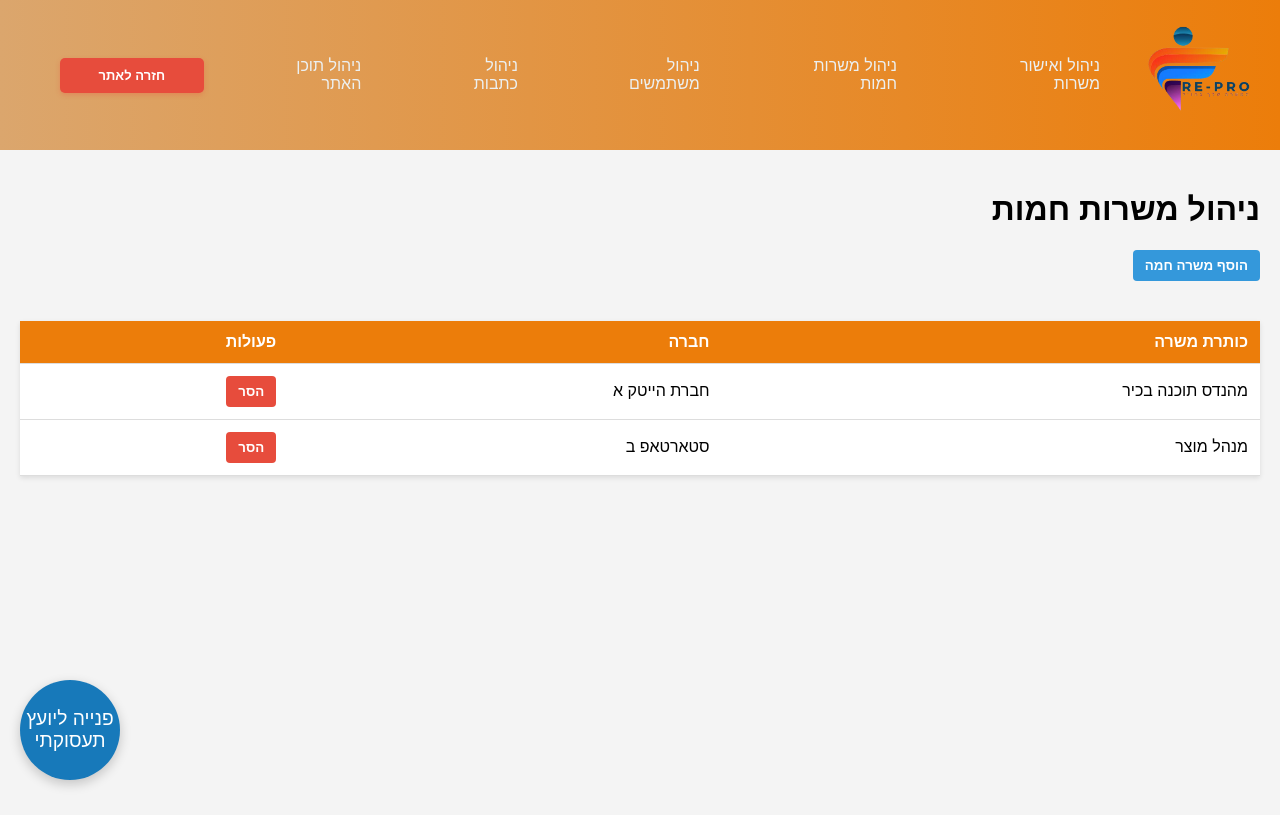
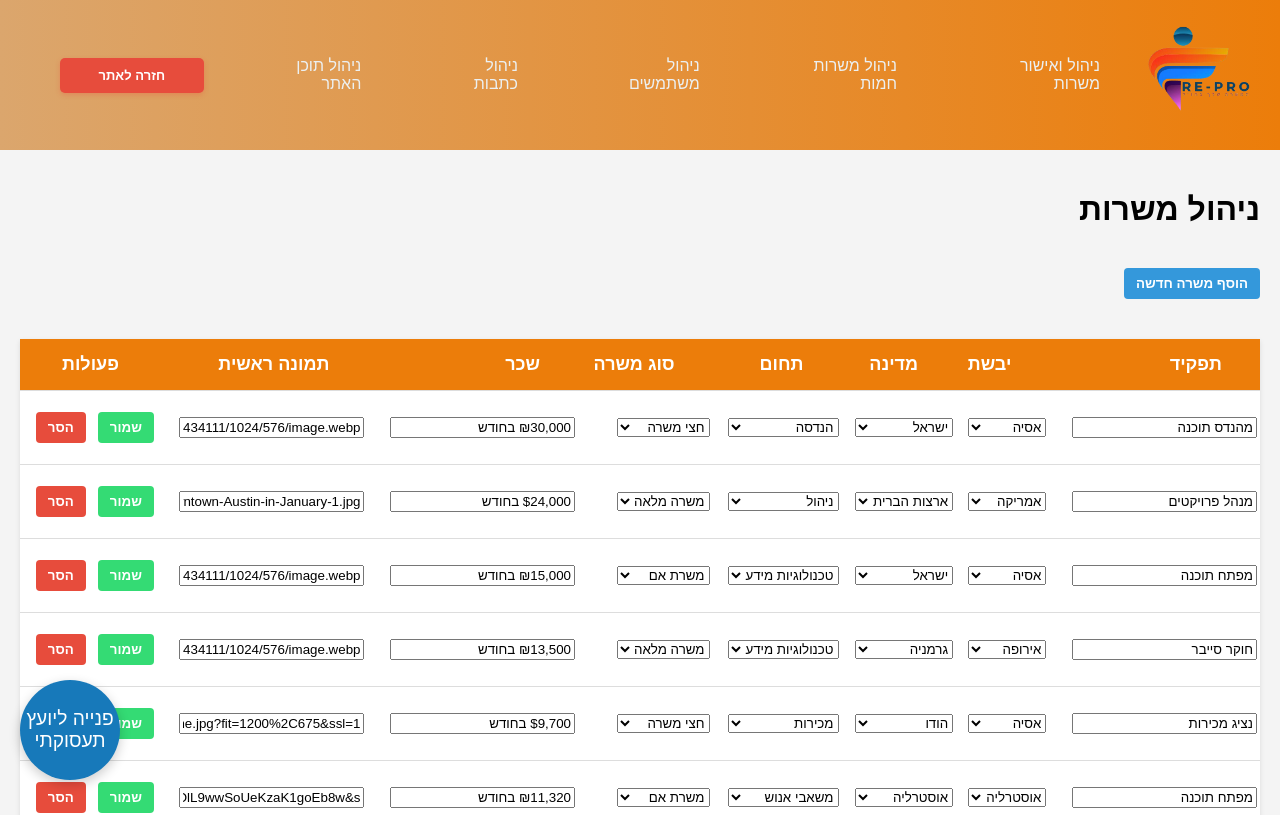
Before and after one commit to RafiGabizon/Re-pro, a React (Create React App) app: page /admin/hot-jobs in a window 1280 px wide. Shown: the top 815 px of the page. Built offline with nearby package versions, Linux system fonts and the light colour scheme; the HTML template or start-up script is replaced by a standard one.

Commit message:
add and create manage system for hot jobs

```diff
--- a/package.json
+++ b/package.json
@@ -13,6 +13,7 @@
     "react-dom": "^18.2.0",
     "react-icons": "^5.2.1",
     "react-modal": "^3.16.1",
+    "react-round-flags": "^1.0.5",
     "react-router-dom": "^6.23.1",
     "react-scripts": "5.0.1",
     "react-world-flags": "^1.6.0",
--- a/src/App.js
+++ b/src/App.js
@@ -19,10 +19,11 @@ import Register from './pages/Register';
 import RegisterStepTwo from './pages/RegisterStepTwo';
 import ConfirmRegistration from './pages/ConfirmRegistration';
 import { TfiEmail } from "react-icons/tfi";
-import AdminHome from './pages/admin/AdminHome';
+import AdminHome from './pages/admin/AdminHomePage';
 import ManageJobs from './pages/admin/ManageJobs';
 import ManageHotJobs from './pages/admin/ManageHotJobs';
 import AdminNavbar from './Components/admin/AdminNavbar';
+import { JobsProvider } from './context/JobsContext';
 
 
 function NavbarSelector() {
@@ -43,6 +44,7 @@ function App() {
     };
 
     return (
+        <JobsProvider>
         <BrowserRouter>
             <NavbarSelector />
             <Routes>
@@ -78,6 +80,7 @@ function App() {
                 </button>
             <Footer />
         </BrowserRouter>
+        </JobsProvider>
     );
 }
 
--- a/src/Components/JobsCarusel.js
+++ b/src/Components/JobsCarusel.js
@@ -1,10 +1,11 @@
-import React, { useState, useEffect } from "react";
-import { jobs_ar } from "../data/jobs";
+import React, { useState, useEffect,useContext } from "react";
+import { JobsContext } from '../context/JobsContext';
 import JobsComp from "./JobsComp";
 import '../styles/jobsCarousel.css';
 import { FaArrowLeft, FaArrowRight } from 'react-icons/fa';
 
 export default function JobsCarousel() {
+    const { jobs } = useContext(JobsContext);
     const [currentIndex, setCurrentIndex] = useState(0);
     const [itemsPerPage, setItemsPerPage] = useState(2);
 
@@ -20,33 +21,28 @@ export default function JobsCarousel() {
         window.addEventListener("resize", handleResize);
         handleResize();
 
-        const interval = setInterval(() => {
-            // nextSlide();
-        }, 8500);
-
         return () => {
             window.removeEventListener("resize", handleResize);
-            clearInterval(interval);
         };
     }, []);
 
     const nextSlide = () => {
-        setCurrentIndex((prevIndex) => (prevIndex + itemsPerPage) % jobs_ar.length);
+        setCurrentIndex((prevIndex) => (prevIndex + itemsPerPage) % jobs.length);
     };
 
     const prevSlide = () => {
-        setCurrentIndex((prevIndex) => (prevIndex - itemsPerPage + jobs_ar.length) % jobs_ar.length);
+        setCurrentIndex((prevIndex) => (prevIndex - itemsPerPage + jobs.length) % jobs.length);
     };
 
-    if (jobs_ar.length === 0) {
+    if (jobs.length === 0) {
         return <div className="no-jobs">אין משרות זמינות כרגע.</div>;
     }
 
     const getIndicatorText = () => {
         if (itemsPerPage === 1) {
-            return `משרה ${currentIndex + 1} מתוך ${jobs_ar.length}`;
+            return `משרה ${currentIndex + 1} מתוך ${jobs.length}`;
         } else {
-            return `משרות ${currentIndex + 1}-${Math.min(currentIndex + itemsPerPage, jobs_ar.length)} מתוך ${jobs_ar.length}`;
+            return `משרות ${currentIndex + 1}-${Math.min(currentIndex + itemsPerPage, jobs.length)} מתוך ${jobs.length}`;
         }
     };
 
@@ -60,7 +56,7 @@ export default function JobsCarousel() {
             </div>
             <div className="carousel-content">
                 <div className="carousel-items-wrapper">
-                    {jobs_ar.slice(currentIndex, currentIndex + itemsPerPage).map((item, index) => (
+                    {jobs.slice(currentIndex, currentIndex + itemsPerPage).map((item, index) => (
                         <div key={currentIndex + index} className="carousel-item active">
                             <JobsComp item={item} />
                         </div>
@@ -74,7 +70,7 @@ export default function JobsCarousel() {
                 <FaArrowRight />
             </button>
             <div className="carousel-dots">
-                {Array.from({ length: Math.ceil(jobs_ar.length / itemsPerPage) }).map((_, index) => (
+                {Array.from({ length: Math.ceil(jobs.length / itemsPerPage) }).map((_, index) => (
                     <span
                         key={index}
                         className={`dot ${index * itemsPerPage === currentIndex ? 'active' : ''}`}
--- a/src/Components/JobsComp.js
+++ b/src/Components/JobsComp.js
@@ -11,7 +11,12 @@ const countryCodeMap = {
     "ארצות הברית": "US",
     "ישראל": "IL",
     "אוסטרליה": "AU",
-    "גרמניה": "DE"
+    "גרמניה": "DE",
+    "צרפת": "FR",
+    "בריטניה": "GB",
+    "יפן": "JP",
+    "קנדה": "CA"
+
 };
 
 // פונקציה להמרת שם המדינה לקוד מדינה
--- /dev/null
+++ b/src/context/JobsContext.js
@@ -0,0 +1,29 @@
+// JobsContext.js
+import React, { createContext, useState, useEffect } from 'react';
+import { jobs_ar } from "../data/jobs";
+
+export const JobsContext = createContext();
+
+export const JobsProvider = ({ children }) => {
+  const [jobs, setJobs] = useState([]);
+
+  useEffect(() => {
+    const savedJobs = localStorage.getItem('hotJobs');
+    if (savedJobs) {
+      setJobs(JSON.parse(savedJobs));
+    } else {
+      setJobs(jobs_ar);
+    }
+  }, []);
+
+  const updateJobs = (newJobs) => {
+    setJobs(newJobs);
+    localStorage.setItem('hotJobs', JSON.stringify(newJobs));
+  };
+
+  return (
+    <JobsContext.Provider value={{ jobs, updateJobs }}>
+      {children}
+    </JobsContext.Provider>
+  );
+};
--- a/src/pages/JobDetail.js
+++ b/src/pages/JobDetail.js
@@ -1,11 +1,12 @@
-import React from 'react';
+import React, { useContext } from 'react';
 import { useParams } from 'react-router-dom';
-import { jobs_ar } from '../data/jobs';
+import { JobsContext } from '../context/JobsContext';
 import '../styles/jobDetail.css';
 
 export default function JobDetail() {
   const { id } = useParams();
-  const job = jobs_ar.find(item => item.id === parseInt(id));
+  const { jobs } = useContext(JobsContext);
+  const job = jobs.find(item => item.id === parseInt(id));
 
   if (!job) {
     return <div>המשרה לא נמצאה</div>;
--- a/src/pages/admin/ManageHotJobs.js
+++ b/src/pages/admin/ManageHotJobs.js
@@ -1,39 +1,148 @@
-import React, { useState } from 'react';
+import React, {useContext, useState} from 'react';
 import '../../styles/admin/manageHotJobs.css';
+import { JobsContext } from '../../context/JobsContext';
+
+
+const uniqueContinents = ['אסיה', 'אמריקה', 'אפריקה', 'אירופה', 'אוסטרליה'];
+const uniqueStates = ['ישראל', 'ארצות הברית', 'קנדה', 'בריטניה', 'גרמניה', 'צרפת', 'הודו', 'יפן', 'אוסטרליה'];
+const uniqueDomains = [ 'ניהול', 'טכנולוגיות מידע', 'שיווק', 'פיננסים', 'משאבי אנוש', 'עיצוב', 'הנדסה', 'מכירות', 'ייעוץ'];
+const uniqueJobTypes = ['חצי משרה', 'משרה מלאה', 'משרת אם'];
+
 
 function ManageHotJobs() {
-  const [hotJobs, setHotJobs] = useState([
-    { id: 1, title: 'מהנדס תוכנה בכיר', company: 'חברת הייטק א' },
-    { id: 2, title: 'מנהל מוצר', company: 'סטארטאפ ב' },
-  ]);
+  const { jobs, updateJobs } = useContext(JobsContext);
+  const [editedJobs, setEditedJobs] = useState({});
 
   const addHotJob = () => {
-    const newJob = { id: Date.now(), title: 'משרה חדשה', company: 'חברה חדשה' };
-    setHotJobs([...hotJobs, newJob]);
+    const newJob = {
+      id: Date.now(),
+      mainImg: "https://via.placeholder.com/150",
+      Continents: "יבשת חדשה",
+      State: "מדינה חדשה",
+      countryFlag: "https://via.placeholder.com/30",
+      Domains: "תחום חדש",
+      JobType: "סוג משרה חדש",
+      Salary: "שכר חדש",
+      jobTitle: "תפקיד חדש",
+      jobDescription: "תיאור משרה חדש",
+    };
+    updateJobs([...jobs, newJob]);
   };
 
   const removeHotJob = (id) => {
-    setHotJobs(hotJobs.filter(job => job.id !== id));
+    updateJobs(jobs.filter(job => job.id !== id));
   };
+
+    // פונקציה לעדכון המצב הזמני בשדה מסויים
+  const handleFieldChange = (id, field, value) => {
+    setEditedJobs(prevState => ({
+      ...prevState,
+      [id]: {
+        ...prevState[id],
+        [field]: value
+      }
+    }));
+  };
+
+    // פונקציה לשמירת השינויים במצב הקבוע
+  const saveJobChanges = (id) => {
+    const updatedJob = editedJobs[id];
+    if (updatedJob) {
+      updateJobs(jobs.map(job =>
+        job.id === id ? { ...job, ...updatedJob } : job
+      ));
+      // מחיקת השינויים הזמניים לאחר שמירה
+      setEditedJobs(prevState => {
+        const newState = { ...prevState };
+        delete newState[id];
+        return newState;
+      });
+    }
+  };
+
 
   return (
     <div className="manage-hot-jobs">
-      <h1>ניהול משרות חמות</h1>
-      <button onClick={addHotJob} className="add-btn">הוסף משרה חמה</button>
+      <h1>ניהול משרות</h1>
+      <button onClick={addHotJob} className="add-btn">הוסף משרה חדשה</button>
       <table className="hot-jobs-table">
         <thead>
           <tr>
-            <th>כותרת משרה</th>
-            <th>חברה</th>
+            <th>תפקיד</th>
+            <th>יבשת</th>
+            <th>מדינה</th>
+            <th>תחום</th>
+            <th>סוג משרה</th>
+            <th>שכר</th>
+            <th>תמונה ראשית</th>
             <th>פעולות</th>
           </tr>
         </thead>
         <tbody>
-          {hotJobs.map(job => (
+          {jobs.map(job => (
             <tr key={job.id}>
-              <td>{job.title}</td>
-              <td>{job.company}</td>
               <td>
+                <input
+                  value={editedJobs[job.id]?.jobTitle || job.jobTitle}
+                  onChange={(e) => handleFieldChange(job.id, 'jobTitle', e.target.value)}
+                />
+              </td>
+               <td>
+                <select
+                  value={editedJobs[job.id]?.Continents || job.Continents}
+                  onChange={(e) => handleFieldChange(job.id, 'Continents', e.target.value)}
+                >
+                  {uniqueContinents.map(continent => (
+                    <option key={continent} value={continent}>{continent}</option>
+                  ))}
+                </select>
+              </td>
+              <td>
+                <select
+                  value={editedJobs[job.id]?.State || job.State}
+                  onChange={(e) => handleFieldChange(job.id, 'State', e.target.value)}
+                >
+                  {uniqueStates.map(state => (
+                    <option key={state} value={state}>{state}</option>
+                  ))}
+                </select>
+              </td>
+              <td>
+                <select
+                  value={editedJobs[job.id]?.Domains || job.Domains}
+                  onChange={(e) => handleFieldChange(job.id, 'Domains', e.target.value)}
+                >
+                  {uniqueDomains.map(domain => (
+                    <option key={domain} value={domain}>{domain}</option>
+                  ))}
+                </select>
+              </td>
+              <td>
+                <select
+                  value={editedJobs[job.id]?.JobType || job.JobType}
+                  onChange={(e) => handleFieldChange(job.id, 'JobType', e.target.value)}
+                >
+                  {uniqueJobTypes.map(type => (
+                    <option key={type} value={type}>{type}</option>
+                  ))}
+                </select>
+              </td>
+              <td>
+                <input
+                  value={editedJobs[job.id]?.Salary || job.Salary}
+                  onChange={(e) => handleFieldChange(job.id, 'Salary', e.target.value)}
+                />
+              </td>
+              <td>
+                    <input
+                        value={editedJobs[job.id]?.mainImg || job.mainImg}
+                        onChange={(e) => handleFieldChange(job.id, 'mainImg', e.target.value)}
+                        placeholder="כתובת תמונה"
+                    />
+              </td>
+              <td>
+                {/* כפתור לשמירת השינויים */}
+                <button onClick={() => saveJobChanges(job.id)} className="save-btn">שמור</button>
                 <button onClick={() => removeHotJob(job.id)} className="remove-btn">הסר</button>
               </td>
             </tr>
--- a/src/styles/admin/manageHotJobs.css
+++ b/src/styles/admin/manageHotJobs.css
@@ -14,14 +14,19 @@
 
 .hot-jobs-table th,
 .hot-jobs-table td {
-    padding: 12px;
+    padding: 3px;
     text-align: right;
-    border-bottom: 1px solid #ddd;
+    border-bottom: 0.5px solid #ddd;
 }
 
 .hot-jobs-table th {
     background-color: #ec7d0a;
     color: white;
+    padding-right: 38px;
+    padding-top: 15px;
+    padding-bottom: 15px;
+    font-size: 18px;
+
 }
 
 .add-btn,
@@ -32,6 +37,21 @@
     cursor: pointer;
     font-weight: bold;
     transition: background-color 0.3s;
+    margin-top: 18px;
+}
+
+.save-btn{
+    padding: 8px 12px;
+    border: none;
+    border-radius: 4px;
+    cursor: pointer;
+    font-weight: bold;
+    transition: background-color 0.3s;
+    background-color: #34db74;
+    color: white;
+    margin-bottom: 18px;
+    margin-left: 12px;
+
 }
 
 .add-btn {
@@ -46,6 +66,7 @@
 }
 
 .add-btn:hover,
-.remove-btn:hover {
+.remove-btn:hover,
+.save-btn:hover {
     opacity: 0.8;
 }
```
Also changed, not shown: src/pages/admin/AdminHomePage.js (renamed from src/pages/admin/AdminHome.js), 1 other file (tests, documents, lock files or other folders).
